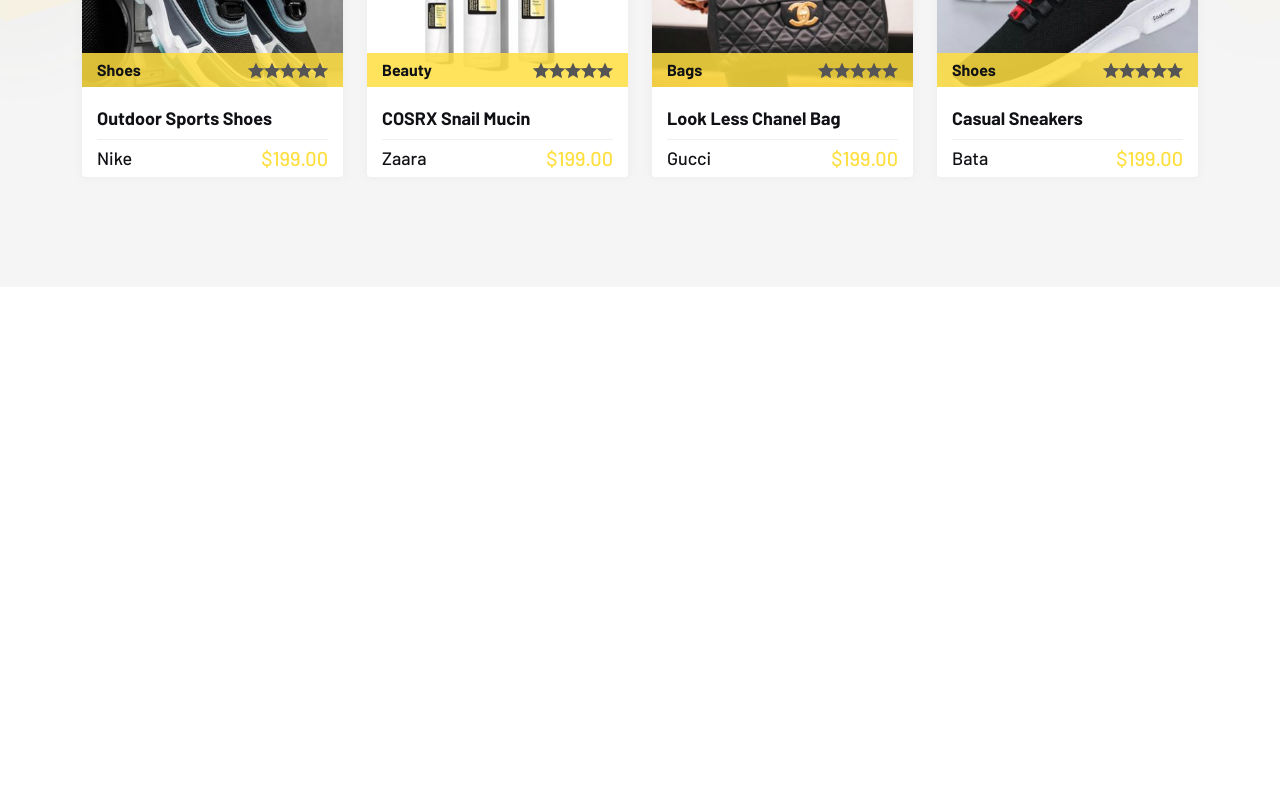
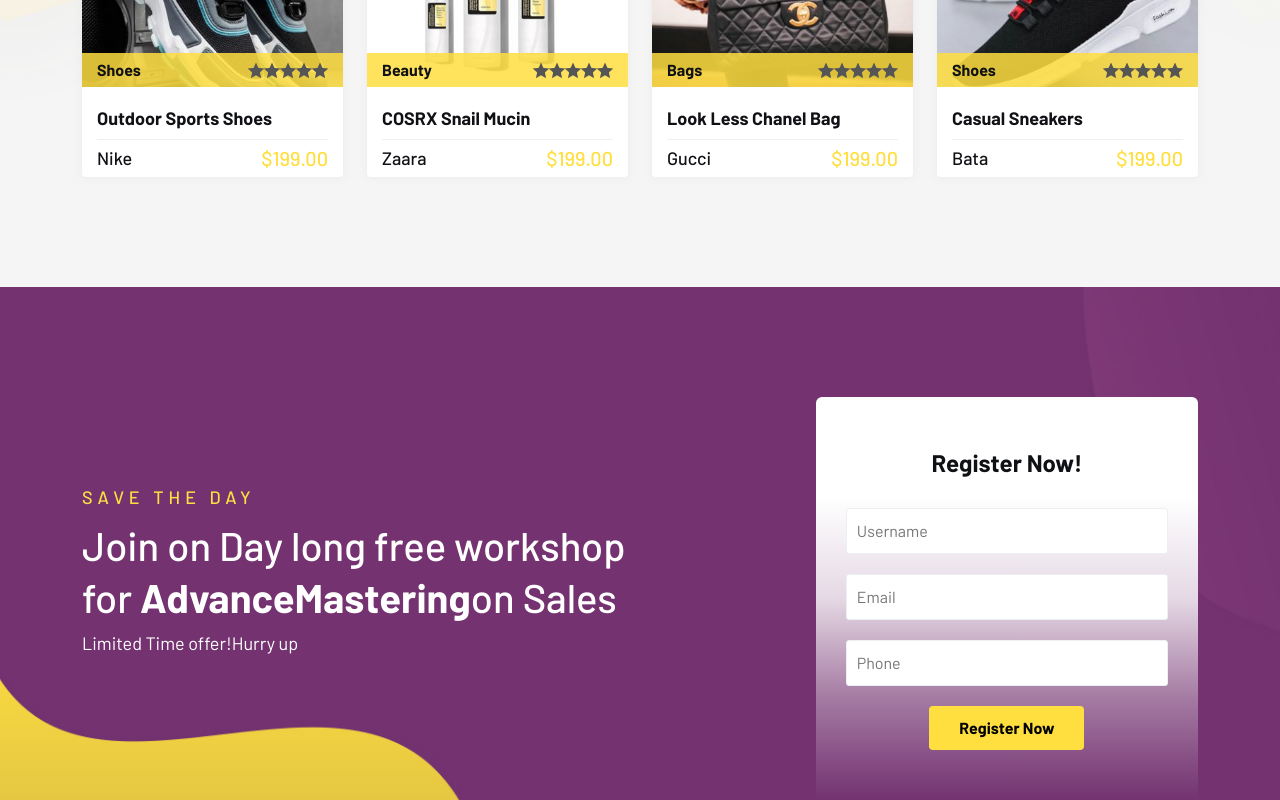
Before and after one commit to rohit0o07/newreactecommerce, a React (Vite) app: page / in a window 1280 px wide. Shown: the part 2449-3249 px from the top of the page. Before the commit the page ends 2736 px from the top, so only its background shows below. Built offline with nearby package versions, Linux system fonts and the light colour scheme.

Commit message:
updated register page

```diff
--- a/src/Home/Home.jsx
+++ b/src/Home/Home.jsx
@@ -2,6 +2,7 @@
 import Banner from './Banner'
 import HomeCategory from './HomeCategory'
 import CategoryShowCase from './CategoryShowCase'
+import Register from './Register'
 
 const Home = () => {
   return (
@@ -9,6 +10,7 @@
       <Banner/>
       <HomeCategory/>
       <CategoryShowCase/>
+      <Register/>
     </div>
   )
 }
--- /dev/null
+++ b/src/Home/Register.jsx
@@ -0,0 +1,38 @@
+import React from 'react'
+
+const SubTitle = "Save the Day";
+const title = (
+    <h2 className='title'>Join on Day long free workshop for <b>Advance<span>Mastering</span></b>on Sales</h2>
+)
+const desc = "Limited Time offer!Hurry up"
+
+const Register = () => {
+  return (
+    <section className='register-section padding-tb pb-0'>
+        <div className='container'>
+            <div className='row g-4 row-cols-lg-2 row-cols-1 align-items-center'>
+                <div className='col'>
+                    <div className='section-header'>
+                        <span className='subtitle'>{SubTitle}</span>
+                            {title}
+                            <p>{desc}</p>
+                    </div>
+                </div>
+                <div className='col1'>
+                    <div className='section-wrapper'>
+                        <h4>Register Now!</h4>
+                        <form className='register-form'>
+                            <input type="text" placeholder='Username' name='name' className='reg-input' />
+                            <input type="email" placeholder='Email' name='email' className='reg-input' />
+                            <input type="number" placeholder='Phone' name='number' className='reg-input' />
+                        <button type='submit' className='lab-btn'>Register Now</button>
+                        </form>
+                    </div>
+                </div>
+            </div>
+        </div>
+    </section>
+  )
+}
+
+export default Register
```
